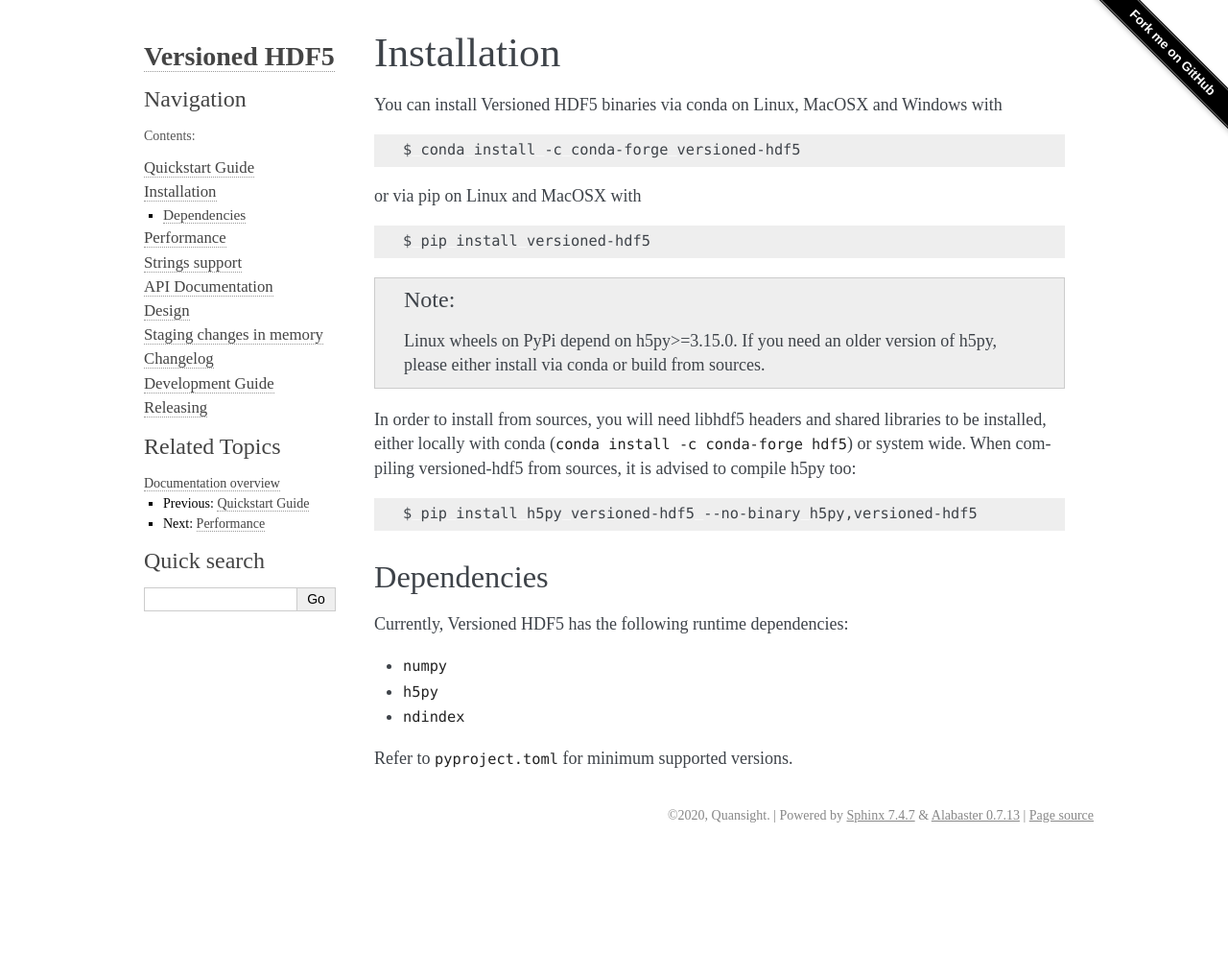
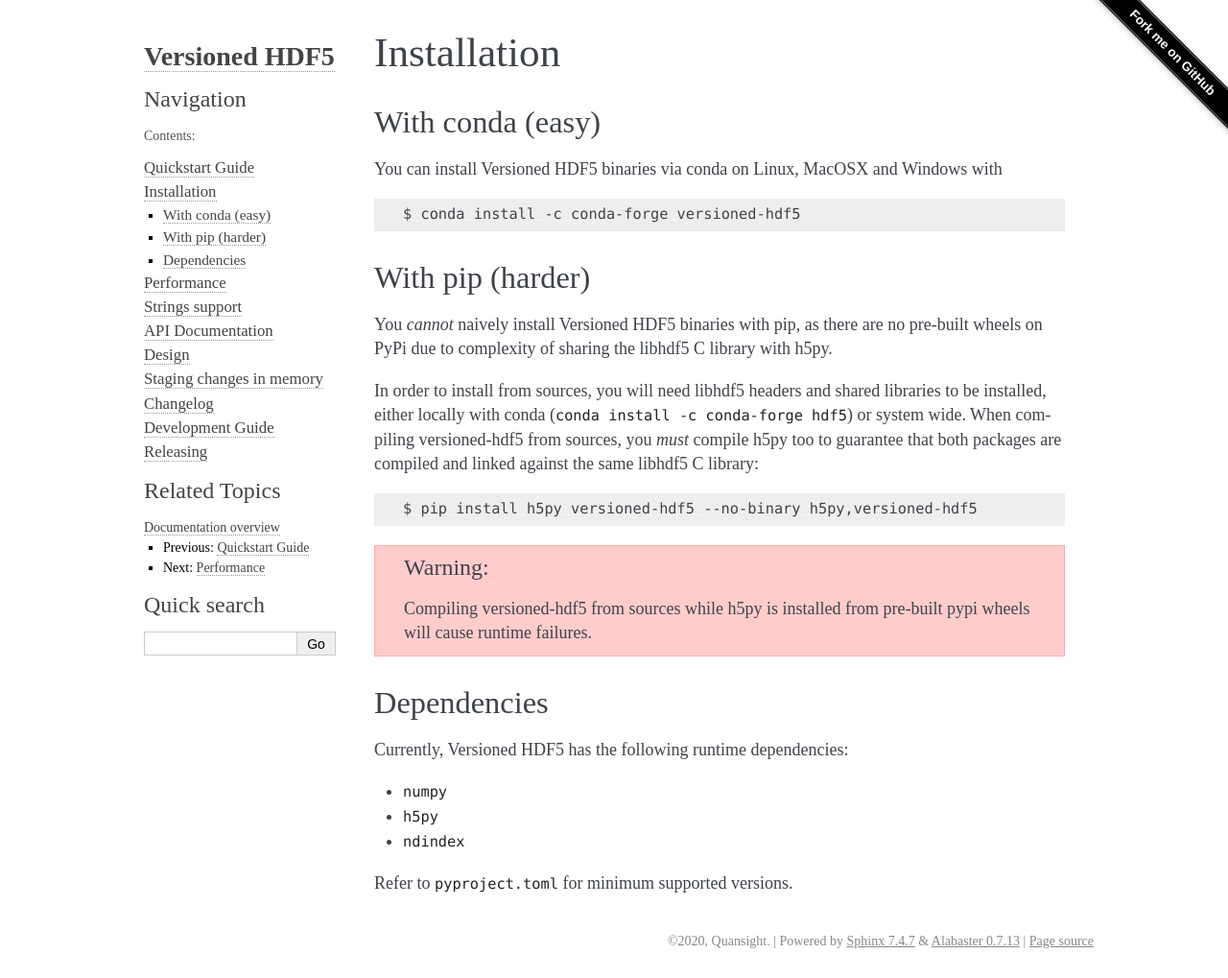
Before and after one commit to deshaw/versioned-hdf5, a Sphinx documentation site: the page built from docs/installation.rst, in a window 1280 px wide. Shown: the whole page at 96% size. Built offline with Sphinx 7.4.7, drawn with Linux system fonts in a browser that asks for light colours; before the commit the page ends 900 px from its top, so only the background shows below that.

Commit message:
Remove wheels

```diff
--- a/docs/installation.rst
+++ b/docs/installation.rst
@@ -1,5 +1,8 @@
 Installation
 ============
+
+With conda (easy)
+-----------------
 
 You can install Versioned HDF5 binaries via conda on Linux, MacOSX and Windows with
 
@@ -7,25 +10,27 @@ You can install Versioned HDF5 binaries via conda on Linux, MacOSX and Windows w
 
    $ conda install -c conda-forge versioned-hdf5
 
-or via pip on Linux and MacOSX with
 
-.. code-block:: bash
+With pip (harder)
+-----------------
 
-   $ pip install versioned-hdf5
+You *cannot* naively install Versioned HDF5 binaries with pip, as there are no pre-built
+wheels on PyPi due to complexity of sharing the libhdf5 C library with h5py.
 
-.. note::
-
-   Linux wheels on PyPi depend on h5py>=3.15.0. If you need an older version of
-   h5py, please either install via conda or build from sources.
-
-In order to install from sources, you will need libhdf5 headers and shared libraries
-to be installed, either locally with conda (``conda install -c conda-forge hdf5``) or
+In order to install from sources, you will need libhdf5 headers and shared libraries to
+be installed, either locally with conda (``conda install -c conda-forge hdf5``) or
 system wide.
-When compiling versioned-hdf5 from sources, it is advised to compile h5py too:
+When compiling versioned-hdf5 from sources, you *must* compile h5py too to guarantee
+that both packages are compiled and linked against the same libhdf5 C library:
 
 .. code-block:: bash
 
    $ pip install h5py versioned-hdf5 --no-binary h5py,versioned-hdf5
+
+.. warning::
+
+   Compiling versioned-hdf5 from sources while h5py is installed from pre-built
+   pypi wheels will cause runtime failures.
 
 
 Dependencies
```
Also changed, not shown: README.md (+6 -0 lines), docs/releasing.md (+6 -6 lines), pyproject.toml (+2 -33 lines), 5 other files.
